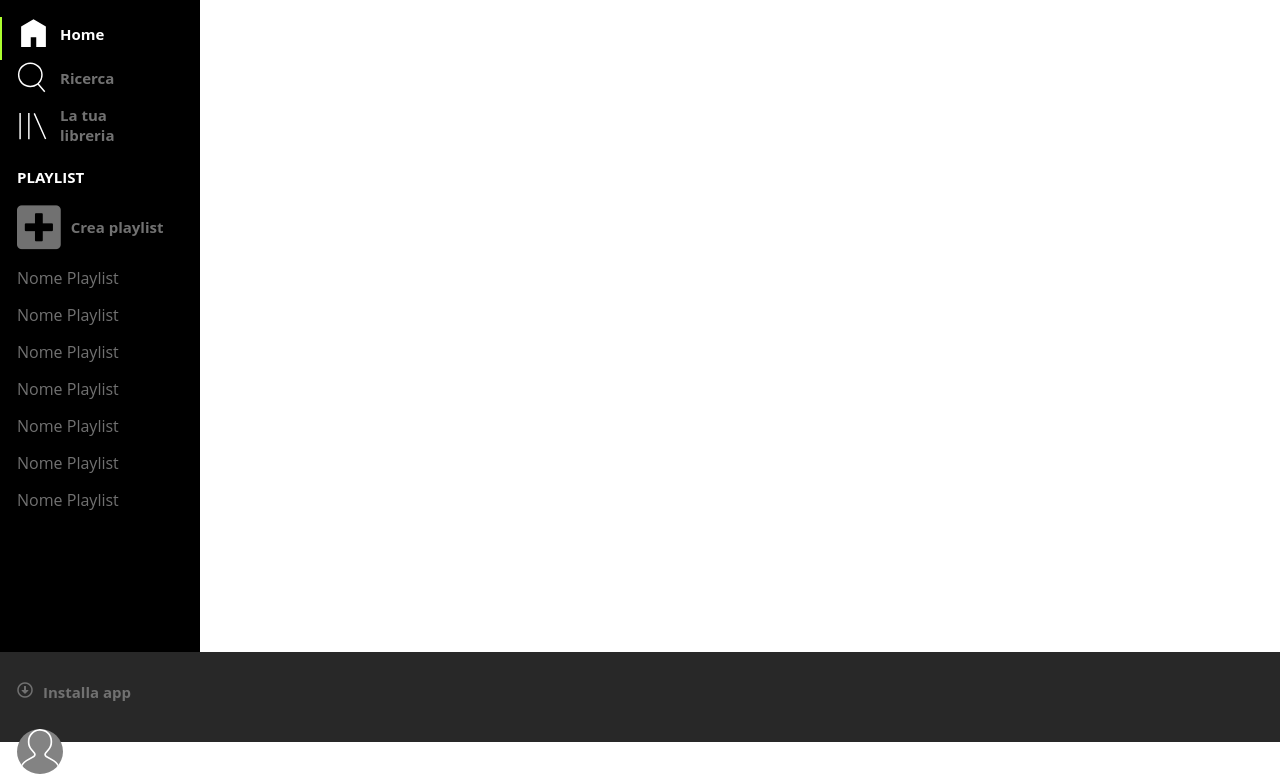
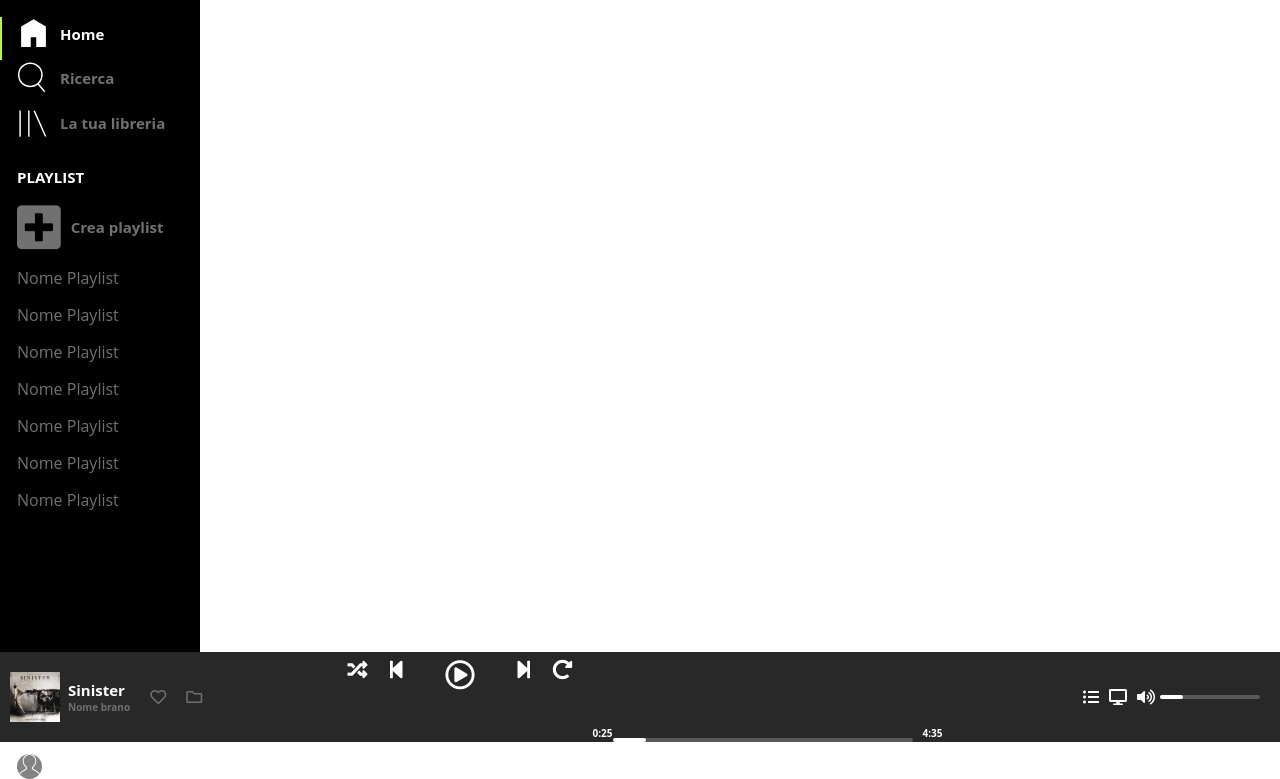
Before and after one commit to Al3ss4/html-css-spotifyweb, a plain HTML site: page index.html in a window 1280 px wide. Shown: the part 58-837 px from the top of the page. Drawn offline with Linux system fonts and the light colour scheme.

Commit message:
fix code html and css + add footer

```diff
--- a/index.html
+++ b/index.html
@@ -31,10 +31,12 @@
                     <img class="icon-play" src="img/search.svg" alt="Ricerca">
                     <span>Ricerca</span>
                 </a>
-                <a class="green icon" href="#">
-                    <img class="icon-play" src="img/libreria.svg" alt="La tua liberia">
-                    <span>La tua libreria</span>
-                </a>
+                <div class="flex">
+                    <img class="icon-play icon" src="img/libreria.svg" alt="La tua liberia">
+                    <a class="green" href="#">
+                        <span class="mbott10">La tua libreria</span>
+                    </a>
+                </div>
             </div>
             <!-- / commands -->
             <!-- playlist -->
@@ -64,7 +66,7 @@
         <div class="bottom-nav pad20 mleft7">
             <div>
                 <a class="app"href="#">
-                    <i class="far fa-arrow-alt-circle-down"></i>
+                    <i class="far fa-arrow-alt-circle-down mtop3"></i>
                     <span class=" mbott10"> Installa app </span>
                 </a>
             </div>
@@ -79,6 +81,48 @@
     <!-- / bottom-nav -->
     <!-- / aside -->
 <!-- / main -->
-<footer></footer>
+<!-- footer -->
+<footer>
+    <!-- music -->
+    <div class="music">
+        <img class="sinister" src="img/sinister.jpeg" alt="sinister">
+        <div class="music-title">
+            <h5>Sinister</h5>
+            <a href="#"><span class="brano">Nome brano</span></a>
+        </div>
+        <div class="music-pref">
+            <a href="#" class="margin-i"><i class="far fa-heart"></i></a>
+            <a href="#"><i class="far fa-folder"></i></a>
+        </div>
+    </div>
+    <div class="pannel">
+        <div class="pannel-top">
+            <a href="#"><i class="fas fa-random"></i></a>
+            <a href="#"><i class="fas fa-step-backward"></i></a>
+            <a href="#"><i class="far fa-play-circle"></i></a>
+            <a href="#"><i class="fas fa-step-forward"></i></a>
+            <a href="#"><i class="fas fa-redo-alt"></i></a>
+        </div>
+        <div class="pannel-bot">
+            <div class="minute"><span>0:25</span></div>
+            <div class="bar">
+                <div id="sliding-bar"></div>
+                <div id="cursor"></div>
+            </div>
+            <div class="minute"><span>4:35</span></div>
+        </div>
+    </div>
+    <div class="volume">
+        <a href="#"><i class="fas fa-list-ul"></i></a>
+        <a href="#"><i class="fas fa-desktop"></i></a>
+        <a href="#"><i class="fas fa-volume-up"></i></a>
+        <div class="bar-small">
+            <div id="sliding-bar-small"></div>
+            <div id="cursor-small"></div>
+        </div>
+    </div>
+
+</footer>
+<!-- / footer -->
 </body>
 </html>
--- a/style.css
+++ b/style.css
@@ -31,6 +31,9 @@ span{
     padding-left: 10px;
 }
 
+.mtop3{
+    margin-top:3px ;
+}
 .mbott15{
     margin-bottom: 15px;
 }
@@ -38,6 +41,7 @@ span{
 .mbott10{
     margin-bottom: 10px;
 }
+
 .pbott10{
     padding-bottom: 10px;
 }
@@ -54,7 +58,8 @@ h5{
     color: white;
     font-size: 15px;
 }
-a:hover{
+
+a:hover, .brano:hover{
     cursor: pointer;
     color: white;
 }
@@ -62,6 +67,12 @@ a:hover{
 span, h5{
     align-self: center;
 }
+
+.flex{
+    display: flex;
+}
+
+
 /****** ASIDE *****/
 
 aside{
@@ -111,7 +122,7 @@ aside{
 }
 
 .new-playlist{
-    height: 500px;
+    height: 525px;
 }
 
 .app{
@@ -120,11 +131,11 @@ aside{
     margin-bottom: 15px;
 }
 .icon-profile{
-    width: 25%;
+    width: 25px;
 }
 
 .profile{
-    height: 45px;
+    height: 25px;
     background-color: #838383;
     border-radius: 50%;
 }
@@ -136,5 +147,159 @@ aside{
 footer{
     background-color: #282828;
     width: 100%;
+    position: fixed;
+    z-index: 10;
     height: 90px;
+    display: flex;
 }
+
+.music{
+    display: flex;
+    width: 20%;
+    flex-wrap: nowrap;
+}
+
+.sinister{
+    height: 50px;
+    margin-top: 20px;
+    margin-left: 10px;
+}
+
+.music-title{
+    margin-left: 8px;
+    align-self: center;
+}
+
+.brano{
+    color: #707070;
+    font-size: 10px;
+    margin-left: 0;
+}
+.music-pref {
+    display: flex;
+    align-self: center;
+}
+
+.margin-i{
+    margin: 0 20px;
+}
+.pannel{
+    display: flex;
+    justify-content: center;
+    width: 60%;
+    flex-wrap: wrap;
+}
+
+.pannel-top{
+    display: flex;
+    padding: 1% 0;
+    align-items: center;
+}
+
+.pannel-top a{
+    font-size: 20px;
+    align-self: flex-start;
+    padding: 0 10px;
+    justify-content: center;
+    color: white;
+}
+
+.pannel-top a:nth-child(3){
+    font-size: 30px;
+    margin: 0 20px;
+}
+
+.pannel-top a:hover{
+    transform: scale(1.3);
+}
+
+.pannel-bot{
+    display: flex;
+    align-items: flex-end;
+    /* align-items: center; */
+}
+
+.minute span{
+    color:white;
+    font-size: 10px;
+}
+
+.bar{
+    width: 300px;
+    height: 4px;
+    border-radius: 4px;
+    background-color: #595959;
+    cursor: pointer;
+    position: relative;
+}
+
+#sliding-bar{
+    width: 11%;
+    height: 4px;
+    border-radius: 4px;
+    background-color: white;
+    top: 0;
+    left: 0;
+}
+
+#cursor{
+    width: 13px;
+    height: 13px;
+    border-radius: 50%;
+    position: absolute;
+    background-color: white;
+    display: none;
+    top: 10px;
+    left: 30px;
+}
+
+.bar:hover #cursor, .bar-small:hover #cursor-small{
+    display: inline;
+}
+
+.bar:hover #sliding-bar, .bar-small:hover #sliding-bar-small{
+    background-color: #adff2f;
+}
+
+.volume{
+    width: 20%;
+    display: flex;
+    align-items: center;
+    justify-content: flex-end;
+    padding: 20px;
+}
+
+.volume a{
+    color: white;
+    margin: 0 5px;
+}
+
+
+.bar-small{
+    width: 100px;
+    height: 4px;
+    border-radius: 4px;
+    background-color: #595959;
+    cursor: pointer;
+    position: relative;
+}
+
+#sliding-bar-small{
+    width: 23%;
+    height: 4px;
+    border-radius: 4px;
+    background-color: white;
+    top: 0;
+    left: 0;
+}
+
+#cursor-small{
+    width: 13px;
+    height: 13px;
+    border-radius: 50%;
+    position: absolute;
+    background-color: white;
+    display: none;
+    top: -5px;
+    left: 22px;
+}
```
